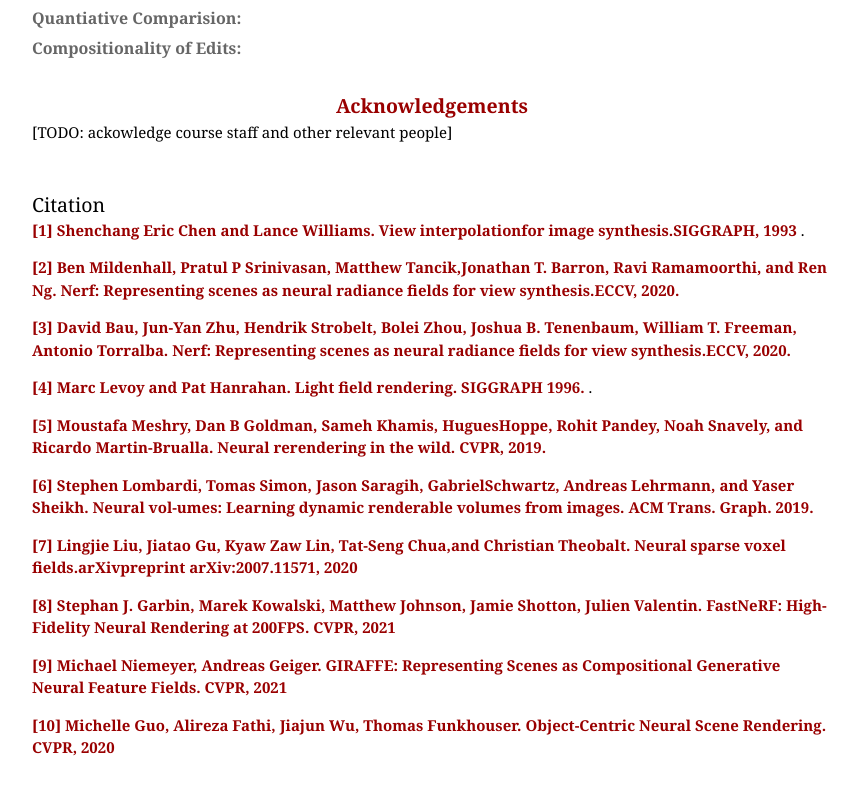
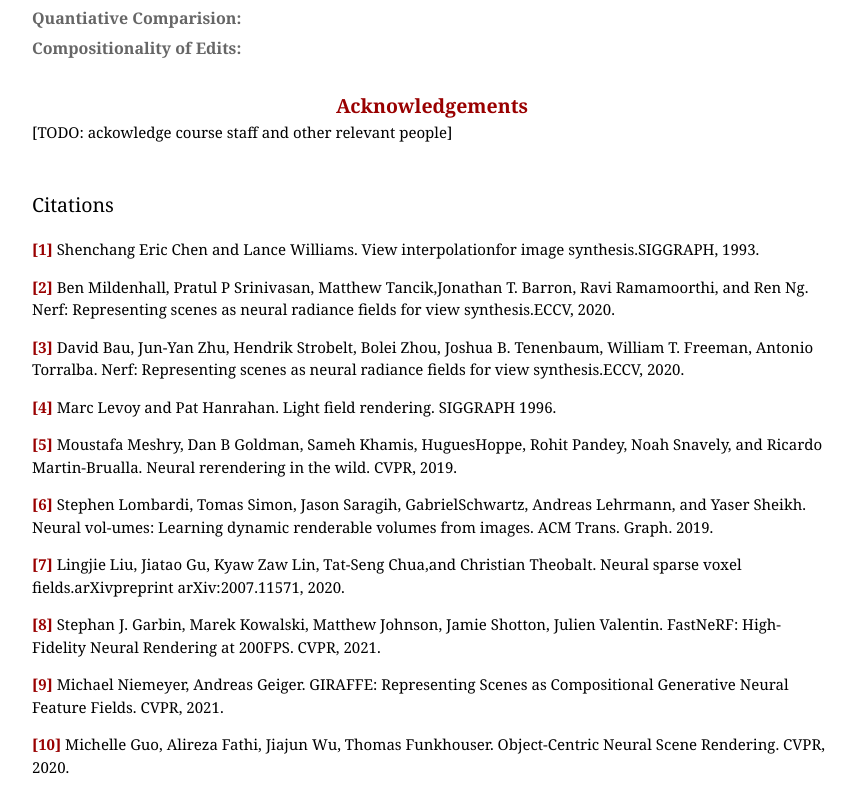
Before and after one commit to GaParmar/NerfNeurons, a plain HTML site: page index.html in a window 1280 px wide. Shown: the part 4709-5502 px from the top of the page, without its empty margins (208-1066 px from the left). Drawn offline with Linux system fonts and the light colour scheme.

Commit message:
cleaned up citations

```diff
--- a/index.html
+++ b/index.html
@@ -215,7 +215,7 @@ process are shown in the Figure below.
 <p style="margin-top:1cm;">
 <h2 align='center' style="color: #990000;"><strong>Experiments</strong></h2>
 <br>
-<h3 style="color: #666666;">Grid Search over Neurons:</h3>
+<h3 style="color: #666666;">Search over NeRF Neurons:</h3>
 We begin our experiments by investigating the vanilla NeRF model that is trained on
 the full scene (containing all 15 spheres). We iterate through all neurons in the trained model
 one at a time and perturb its output by various scalar factors (1e-2, 1e-1, 10, 100, 100).
@@ -293,18 +293,19 @@ other parts of the scene.
 </p>
 
 <br>
-<h2>Citation</h2>
-<p><a href="https://cseweb.ucsd.edu/~ravir/6998/papers/p279-chen.pdf">[1] Shenchang Eric Chen and Lance Williams. View interpolationfor image synthesis.SIGGRAPH, 1993 </a>. </p>
-<p><a href="https://arxiv.org/pdf/2102.13090.pdf">[2] Ben Mildenhall, Pratul P Srinivasan, Matthew Tancik,Jonathan T. Barron, Ravi Ramamoorthi, and Ren Ng.  Nerf: Representing scenes as neural radiance fields for view synthesis.ECCV, 2020. </a> </p>
-<p><a href="https://arxiv.org/pdf/1811.10597.pdf">[3] David Bau, Jun-Yan Zhu, Hendrik Strobelt, Bolei Zhou, Joshua B. Tenenbaum, William T. Freeman, Antonio Torralba.  Nerf: Representing scenes as neural radiance fields for view synthesis.ECCV, 2020. </a> </p>
-<p><a href="https://arxiv.org/pdf/1811.10597.pdf">[4] Marc  Levoy  and  Pat  Hanrahan.   Light  field  rendering.  SIGGRAPH 1996. </a>. </p>
-<p><a href="https://arxiv.org/pdf/1904.04290.pdf">[5] Moustafa Meshry, Dan B Goldman, Sameh Khamis, HuguesHoppe,  Rohit Pandey,  Noah Snavely, and Ricardo Martin-Brualla. Neural rerendering in the wild. CVPR, 2019. </a> </p>
-<p><a href="https://research.fb.com/publications/neural-volumes-learning-dynamic-renderable-volumes-from-images/">[6] Stephen  Lombardi,  Tomas  Simon,  Jason  Saragih,  GabrielSchwartz, Andreas Lehrmann, and Yaser Sheikh. Neural vol-umes:  Learning dynamic renderable volumes from images. ACM Trans. Graph. 2019. </a> </p>
-<p><a href="https://arxiv.org/abs/2007.11571">[7]  Lingjie  Liu,  Jiatao  Gu,  Kyaw  Zaw  Lin,  Tat-Seng  Chua,and Christian Theobalt.   Neural sparse voxel fields.arXivpreprint arXiv:2007.11571, 2020 </a> </p>
+<h2>Citations</h2>
+<br>
+<p><a href="https://cseweb.ucsd.edu/~ravir/6998/papers/p279-chen.pdf">[1]</a> Shenchang Eric Chen and Lance Williams. View interpolationfor image synthesis.SIGGRAPH, 1993. </p>
+<p><a href="https://arxiv.org/pdf/2102.13090.pdf">[2]</a> Ben Mildenhall, Pratul P Srinivasan, Matthew Tancik,Jonathan T. Barron, Ravi Ramamoorthi, and Ren Ng.  Nerf: Representing scenes as neural radiance fields for view synthesis.ECCV, 2020. </p>
+<p><a href="https://arxiv.org/pdf/1811.10597.pdf">[3]</a>  David Bau, Jun-Yan Zhu, Hendrik Strobelt, Bolei Zhou, Joshua B. Tenenbaum, William T. Freeman, Antonio Torralba.  Nerf: Representing scenes as neural radiance fields for view synthesis.ECCV, 2020. </p>
+<p><a href="https://arxiv.org/pdf/1811.10597.pdf">[4]</a>  Marc  Levoy  and  Pat  Hanrahan.   Light  field  rendering.  SIGGRAPH 1996. </p>
+<p><a href="https://arxiv.org/pdf/1904.04290.pdf">[5]</a> Moustafa Meshry, Dan B Goldman, Sameh Khamis, HuguesHoppe,  Rohit Pandey,  Noah Snavely, and Ricardo Martin-Brualla. Neural rerendering in the wild. CVPR, 2019. </p>
+<p><a href="https://research.fb.com/publications/neural-volumes-learning-dynamic-renderable-volumes-from-images/">[6]</a> Stephen  Lombardi,  Tomas  Simon,  Jason  Saragih,  GabrielSchwartz, Andreas Lehrmann, and Yaser Sheikh. Neural vol-umes:  Learning dynamic renderable volumes from images. ACM Trans. Graph. 2019. </p>
+<p><a href="https://arxiv.org/abs/2007.11571">[7]</a>   Lingjie  Liu,  Jiatao  Gu,  Kyaw  Zaw  Lin,  Tat-Seng  Chua,and Christian Theobalt.   Neural sparse voxel fields.arXivpreprint arXiv:2007.11571, 2020. </p>
 <!--<p><a href="https://arxiv.org/abs/2010.07492">[8]   Kai  Zhang,  Gernot  Riegler,  Noah  Snavely,  and  VladlenKoltun.  Nerf++:  Analyzing and improving neural radiancefields.   arXiv preprint arXiv:2010.07492, 2020 </a> </p>-->
-<p><a href="https://arxiv.org/abs/2103.10380">[8]  Stephan J. Garbin, Marek Kowalski, Matthew Johnson, Jamie Shotton, Julien Valentin.  FastNeRF: High-Fidelity Neural Rendering at 200FPS. CVPR, 2021 </a> </p>
-<p><a href="https://arxiv.org/abs/2011.12100">[9]  Michael Niemeyer, Andreas Geiger. GIRAFFE: Representing Scenes as Compositional Generative Neural Feature Fields. CVPR, 2021 </a> </p>
-<p><a href="https://arxiv.org/abs/2012.08503">[10]  Michelle Guo, Alireza Fathi, Jiajun Wu, Thomas Funkhouser. Object-Centric Neural Scene Rendering. CVPR, 2020 </a> </p>
+<p><a href="https://arxiv.org/abs/2103.10380">[8]</a> Stephan J. Garbin, Marek Kowalski, Matthew Johnson, Jamie Shotton, Julien Valentin.  FastNeRF: High-Fidelity Neural Rendering at 200FPS. CVPR, 2021. </p>
+<p><a href="https://arxiv.org/abs/2011.12100">[9]</a> Michael Niemeyer, Andreas Geiger. GIRAFFE: Representing Scenes as Compositional Generative Neural Feature Fields. CVPR, 2021. </p>
+<p><a href="https://arxiv.org/abs/2012.08503">[10]</a> Michelle Guo, Alireza Fathi, Jiajun Wu, Thomas Funkhouser. Object-Centric Neural Scene Rendering. CVPR, 2020. </p>
 
 
 
```
